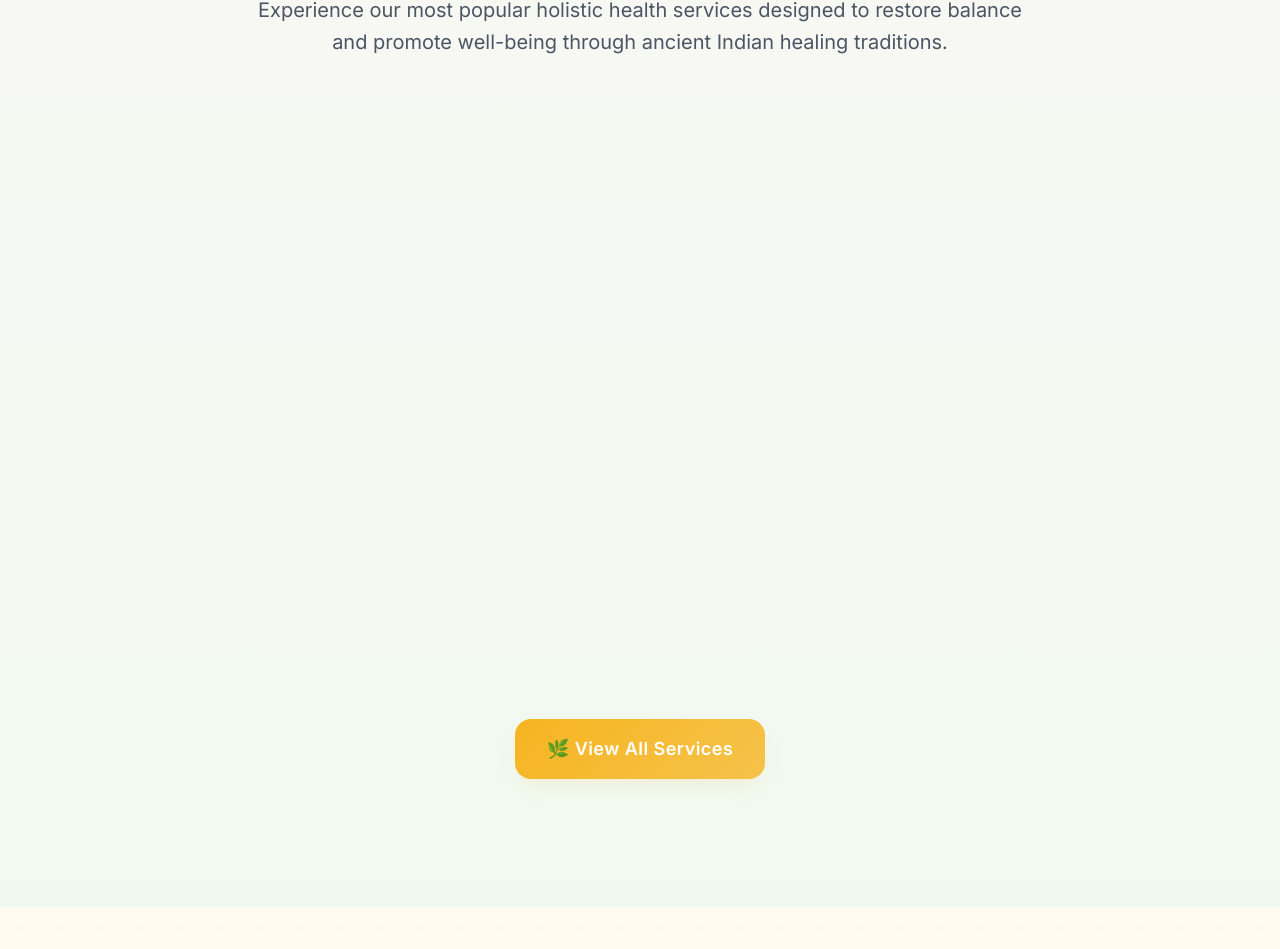
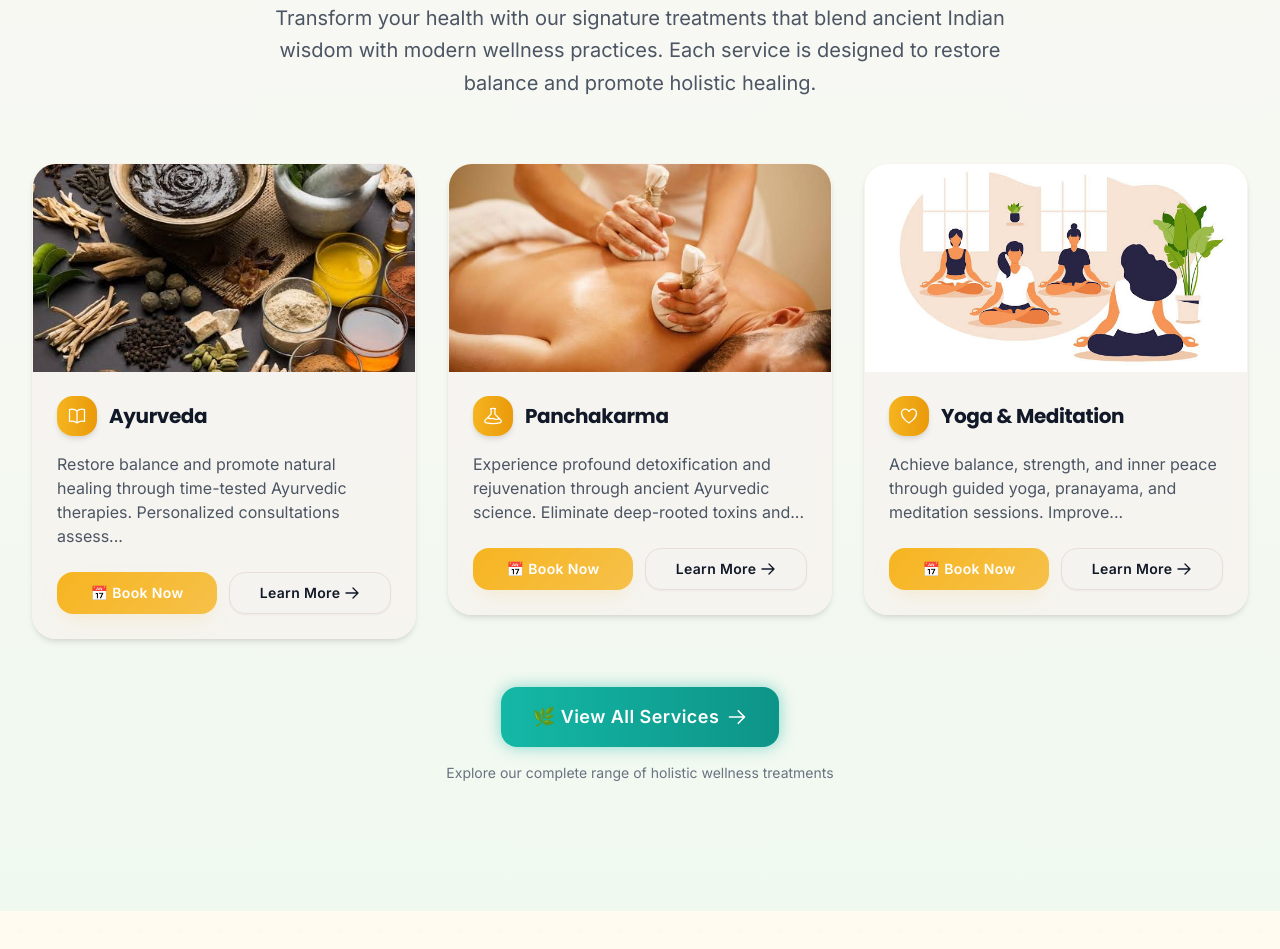
Before and after one commit to naman3824/ayurshuddhiwellness, a Next.js app: page /en-IN in a window 1280 px wide. Shown: the part 1017-1966 px from the top of the page. Built offline with nearby package versions, Linux system fonts and the light colour scheme.

Commit message:
bug fixes

```diff
--- a/app/[lang]/page.jsx
+++ b/app/[lang]/page.jsx
@@ -1,30 +1,29 @@
 import Link from 'next/link'
-import ServiceCard from '../../components/ServiceCard'
+import FeaturedServiceCard from '../../components/FeaturedServiceCard'
 import { MandalaPattern } from '../../components/MandalaDecoration'
 
-// Featured services for the homepage - moved to the component for dynamic language routing
-const getServices = (lang) => [
+// Featured services for the homepage - optimized for card display
+const getFeaturedServices = (lang) => [
   {
     name: 'Ayurveda',
-    description: 'Our Ayurveda services are designed to restore balance and promote natural healing through time-tested therapies and personalized care. We offer Ayurvedic consultations to understand your unique body constitution (Prakriti), followed by customized treatments and herbal remedies.',
-    detailedDescription: 'Ayurveda, the "science of life," is one of the world\'s oldest holistic healing systems. At Ayur Shuddhi Wellness, we practice authentic Ayurvedic principles that have been refined over thousands of years. Our comprehensive Ayurveda services include:\n\n1. **Personalized Consultation**: Our experienced practitioners assess your unique constitution (Prakriti) and current imbalances (Vikriti) through traditional diagnostic methods including pulse, tongue, and facial diagnosis.\n\n2. **Customized Treatment Plans**: Based on your consultation, we create individualized wellness programs that may include dietary recommendations, lifestyle modifications, herbal formulations, and therapeutic treatments.\n\n3. **Specialized Therapies**: Experience our range of traditional Ayurvedic therapies including Abhyanga (oil massage), Shirodhara (forehead oil flow), Swedana (herbal steam), and more.',
-    href: `services/ayurveda`,
+    description: 'Restore balance and promote natural healing through time-tested Ayurvedic therapies. Personalized consultations assess your unique constitution for customized treatments.',
+    href: 'services/ayurveda',
     image: '/images/services/ayurveda.JPG',
     iconName: 'leaf',
   },
   {
     name: 'Panchakarma',
-    description: 'Our Panchakarma services offer a profound detoxification and rejuvenation experience based on the ancient science of Ayurveda. Designed to eliminate deep-rooted toxins and restore balance to the body\'s doshas, our treatments include Abhyanga (therapeutic oil massage), Shirodhara, and more.',
-    href: `services/panchakarma`,
+    description: 'Experience profound detoxification and rejuvenation through ancient Ayurvedic science. Eliminate deep-rooted toxins and restore dosha balance with therapeutic treatments.',
+    href: 'services/panchakarma',
     image: '/images/services/panchakarma.JPG',
     iconName: 'flask',
   },
   {
-    name: 'Yoga, Pranayama, and Meditation',
-    description: 'Our services in Yoga, Pranayama, and Meditation are designed to bring balance, strength, and inner peace to your daily life. We offer guided yoga sessions that improve flexibility, posture, and physical health, while Pranayama helps enhance mental clarity.',
-    href: `services/yoga-meditation`,
+    name: 'Yoga & Meditation',
+    description: 'Achieve balance, strength, and inner peace through guided yoga, pranayama, and meditation sessions. Improve flexibility, posture, and mental clarity naturally.',
+    href: 'services/yoga-pranayama-and-meditation',
     image: '/images/services/Yoga_Pranayama_Meditation.JPG',
-    iconName: 'globe',
+    iconName: 'heart',
   },
 ];
 
@@ -34,7 +33,7 @@ export const metadata = {
 }
 
 export default function HomePage({ params }) {
-  const featuredServices = getServices(params.lang);
+  const featuredServices = getFeaturedServices(params.lang);
 
   return (
     <div className="bg-gradient-to-br from-ivory-100 via-ivory-50 to-sage-50 dark:bg-gradient-to-br dark:from-gray-900 dark:via-gray-800 dark:to-gray-900">
@@ -62,45 +61,54 @@ export default function HomePage({ params }) {
       {/* Our Services section with Indian-inspired design */}
       <div className="relative bg-gradient-to-b from-ivory-50 to-sage-50 dark:from-gray-900 dark:to-gray-800 section-padding">
         <div className="mx-auto max-w-7xl container-padding">
-          <div className="mx-auto max-w-3xl lg:text-center mb-20">
-            <span className="inline-flex items-center rounded-full bg-gradient-to-r from-accent-100 to-primary-100 px-4 py-2 text-sm font-semibold text-accent-700 ring-1 ring-inset ring-accent-200/50 mb-6 shadow-soft fade-scale" style={{ animationDelay: '100ms' }}>
-              ⚡ Our Healing Services
+          <div className="mx-auto max-w-4xl lg:text-center mb-16">
+            <span className="inline-flex items-center rounded-full bg-gradient-to-r from-accent-100 to-primary-100 px-4 py-2 text-sm font-semibold text-accent-700 ring-1 ring-inset ring-accent-200/50 mb-8 shadow-soft fade-scale" style={{ animationDelay: '100ms' }}>
+              ✨ Featured Services
             </span>
-            <h2 className="section-title staggered-fade" style={{ animationDelay: '200ms' }}>
-              Discover Our Wellness Offerings
+            <h2 className="text-4xl font-display font-bold tracking-tight text-gradient-indian sm:text-5xl mb-6 staggered-fade" style={{ animationDelay: '200ms' }}>
+              Our Most Popular Wellness Services
             </h2>
-            <p className="mt-8 text-xl leading-relaxed text-gray-600 dark:text-gray-300 staggered-fade" style={{ animationDelay: '300ms' }}>
-              Experience our most popular holistic health services designed to restore balance and promote well-being
-              through ancient Indian healing traditions.
+            <p className="text-xl leading-relaxed text-gray-600 dark:text-gray-300 staggered-fade max-w-3xl mx-auto" style={{ animationDelay: '300ms' }}>
+              Transform your health with our signature treatments that blend ancient Indian wisdom with modern wellness practices.
+              Each service is designed to restore balance and promote holistic healing.
             </p>
           </div>
 
           {/* Featured services grid */}
-          <div className="grid grid-cols-1 md:grid-cols-3 gap-8 lg:gap-12">
+          <div className="grid grid-cols-1 md:grid-cols-2 lg:grid-cols-3 gap-6 md:gap-8 max-w-7xl mx-auto">
             {featuredServices.map((service, index) => (
-              <div key={service.name} className="fade-in-up" style={{ animationDelay: `${index * 200}ms` }}>
-                <ServiceCard
-                  id={`featured-service-${index}`}
+              <div
+                key={service.name}
+                className="staggered-fade hover:scale-[1.02] transition-transform duration-300"
+                style={{ animationDelay: `${index * 150}ms` }}
+              >
+                <FeaturedServiceCard
                   title={service.name}
                   description={service.description}
-                  detailedDescription={service.detailedDescription}
                   image={service.image}
                   iconName={service.iconName}
-                  href={`/${params.lang}/${service.href}`}
+                  href={service.href}
+                  lang={params.lang}
                 />
               </div>
             ))}
           </div>
 
           {/* View All Services button */}
-          <div className="mt-16 text-center">
+          <div className="mt-12 text-center">
             <Link
               href={`/${params.lang}/services`}
-              className="btn btn-primary text-lg px-8 py-4 hover-scale staggered-fade"
-              style={{ animationDelay: '800ms' }}
+              className="inline-flex items-center gap-2 btn btn-accent text-lg px-8 py-4 hover-scale staggered-fade group shadow-glow-teal"
+              style={{ animationDelay: '500ms' }}
             >
-              🌿 View All Services
+              <span>🌿 View All Services</span>
+              <svg className="w-5 h-5 transition-transform duration-300 group-hover:translate-x-1" fill="none" stroke="currentColor" viewBox="0 0 24 24">
+                <path strokeLinecap="round" strokeLinejoin="round" strokeWidth={2} d="M13.5 4.5L21 12m0 0l-7.5 7.5M21 12H3" />
+              </svg>
             </Link>
+            <p className="mt-4 text-sm text-gray-500 dark:text-gray-400 staggered-fade" style={{ animationDelay: '600ms' }}>
+              Explore our complete range of holistic wellness treatments
+            </p>
           </div>
         </div>
       </div>
--- a/app/globals.css
+++ b/app/globals.css
@@ -121,7 +121,13 @@
   }
 
   ::selection {
-    @apply bg-primary-200 text-primary-900 dark:bg-primary-800 dark:text-primary-100;
+    background-color: rgba(30, 120, 90, 0.3);
+    color: inherit;
+  }
+
+  ::-moz-selection {
+    background-color: rgba(30, 120, 90, 0.3);
+    color: inherit;
   }
 
   /* Enhanced focus styles for accessibility */
@@ -159,6 +165,10 @@
 
   .btn-accent {
     @apply bg-gradient-teal text-white shadow-soft hover:shadow-glow-teal focus:ring-accent-500 transform hover:scale-[1.02] active:scale-[0.98] transition-all duration-300;
+  }
+
+  .btn-outline {
+    @apply bg-transparent text-gray-700 dark:text-gray-300 border-2 border-gray-300 dark:border-gray-600 hover:bg-gray-50 dark:hover:bg-gray-800 hover:border-gray-400 dark:hover:border-gray-500 focus:ring-gray-500 transform hover:scale-[1.02] active:scale-[0.98] transition-all duration-300;
   }
 
   .card {
--- /dev/null
+++ b/components/FeaturedServiceCard.jsx
@@ -0,0 +1,108 @@
+'use client';
+
+import Image from 'next/image';
+import Link from 'next/link';
+
+// Icon components map
+const icons = {
+  leaf: (props) => (
+    <svg {...props} xmlns="http://www.w3.org/2000/svg" fill="none" viewBox="0 0 24 24" strokeWidth={1.5} stroke="currentColor">
+      <path strokeLinecap="round" strokeLinejoin="round" d="M12 6.042A8.967 8.967 0 0 0 6 3.75c-1.052 0-2.062.18-3 .512v14.25A8.987 8.987 0 0 1 6 18c2.305 0 4.408.867 6 2.292m0-14.25a8.966 8.966 0 0 1 6-2.292c1.052 0 2.062.18 3 .512v14.25A8.987 8.987 0 0 0 18 18a8.967 8.967 0 0 0-6 2.292m0-14.25v14.25" />
+    </svg>
+  ),
+  flask: (props) => (
+    <svg {...props} xmlns="http://www.w3.org/2000/svg" fill="none" viewBox="0 0 24 24" strokeWidth={1.5} stroke="currentColor">
+      <path strokeLinecap="round" strokeLinejoin="round" d="M9.75 3.104v5.714a2.25 2.25 0 0 1-.659 1.591L5 14.5M9.75 3.104c-.251.023-.501.05-.75.082m.75-.082a24.301 24.301 0 0 1 4.5 0m0 0v5.714c0 .597.237 1.17.659 1.591L19.8 15.3M14.25 3.104c.251.023.501.05.75.082M19.8 15.3l-1.57.393A9.065 9.065 0 0 1 12 15a9.065 9.065 0 0 1-6.23-.693L5 14.5m14.8.8 1.402 1.402c1.232 1.232.65 3.318-1.067 3.611A48.309 48.309 0 0 1 12 21c-2.773 0-5.491-.235-8.135-.687-1.718-.293-2.3-2.379-1.067-3.61L5 14.5" />
+    </svg>
+  ),
+  globe: (props) => (
+    <svg {...props} xmlns="http://www.w3.org/2000/svg" fill="none" viewBox="0 0 24 24" strokeWidth={1.5} stroke="currentColor">
+      <path strokeLinecap="round" strokeLinejoin="round" d="M6.115 5.19l.319 1.913A6 6 0 008.11 10.36L9.75 12l-.387.775c-.217.433-.132.956.21 1.298l1.348 1.348c.21.21.329.497.329.795v1.089c0 .426.24.815.622 1.006l.153.076c.433.217.956.132 1.298-.21l.723-.723a8.7 8.7 0 002.288-4.042 1.087 1.087 0 00-.358-1.099l-1.33-1.108c-.251-.21-.582-.299-.905-.245l-1.17.195a1.125 1.125 0 01-.98-.314l-.295-.295a1.125 1.125 0 010-1.591l.13-.132a1.125 1.125 0 011.3-.21l.603.302a.809.809 0 001.086-1.086L14.25 7.5l1.256-.837a4.5 4.5 0 001.528-1.732l.146-.292M6.115 5.19A9 9 0 1017.18 4.64M6.115 5.19A8.965 8.965 0 0112 3c1.929 0 3.716.607 5.18 1.64" />
+    </svg>
+  ),
+  heart: (props) => (
+    <svg {...props} xmlns="http://www.w3.org/2000/svg" fill="none" viewBox="0 0 24 24" strokeWidth={1.5} stroke="currentColor">
+      <path strokeLinecap="round" strokeLinejoin="round" d="M21 8.25c0-2.485-2.099-4.5-4.688-4.5-1.935 0-3.597 1.126-4.312 2.733-.715-1.607-2.377-2.733-4.313-2.733C5.1 3.75 3 5.765 3 8.25c0 7.22 9 12 9 12s9-4.78 9-12z" />
+    </svg>
+  ),
+};
+
+export default function FeaturedServiceCard({
+  title,
+  description,
+  image,
+  iconName,
+  href,
+  learnMoreHref,
+  lang = 'en-IN'
+}) {
+  // Get the icon component based on the icon name
+  const IconComponent = iconName && icons[iconName] ? icons[iconName] : null;
+
+  // Truncate description to approximately 2 lines (roughly 120 characters)
+  const truncatedDescription = description.length > 120
+    ? description.substring(0, 120).replace(/\s+\S*$/, '') + '...'
+    : description;
+
+  return (
+    <div className="group relative bg-ivory-100/80 dark:bg-gray-800/80 backdrop-blur-sm rounded-2xl shadow-soft hover:shadow-warm transition-all duration-500 transform hover:translate-y-[-8px] border border-primary-100/20 dark:border-gray-700/50 overflow-hidden">
+      {/* Service Image */}
+      <div className="relative w-full h-48 sm:h-52 overflow-hidden">
+        <Image
+          src={image}
+          alt={title}
+          fill
+          sizes="(max-width: 640px) 100vw, (max-width: 768px) 50vw, (max-width: 1024px) 33vw, 25vw"
+          className="object-cover transition-transform duration-500 group-hover:scale-110"
+          priority={false}
+        />
+        {/* Gradient overlay */}
+        <div className="absolute inset-0 bg-gradient-to-t from-black/20 via-transparent to-transparent opacity-0 group-hover:opacity-100 transition-opacity duration-300"></div>
+      </div>
+
+      {/* Card Content */}
+      <div className="p-6 flex flex-col h-full">
+        {/* Icon and Title */}
+        <div className="flex items-center gap-3 mb-4">
+          {IconComponent && (
+            <div className="flex h-10 w-10 items-center justify-center rounded-xl bg-gradient-saffron text-white shadow-soft group-hover:shadow-glow transition-all duration-300 group-hover:scale-110">
+              <IconComponent className="h-5 w-5" aria-hidden="true" />
+            </div>
+          )}
+          <h3 className="text-xl font-display font-bold text-gray-900 dark:text-white leading-tight">
+            {title}
+          </h3>
+        </div>
+
+        {/* Description */}
+        <p className="text-gray-600 dark:text-gray-300 leading-relaxed mb-6 flex-grow text-sm sm:text-base">
+          {truncatedDescription}
+        </p>
+
+        {/* Action Buttons */}
+        <div className="flex flex-col sm:flex-row gap-3 mt-auto">
+          <Link
+            href={`/book?service=${encodeURIComponent(title)}`}
+            className="flex-1 btn btn-primary text-center py-2.5 px-4 text-sm font-semibold rounded-xl hover-scale focus:outline-none focus:ring-2 focus:ring-primary-500 focus:ring-offset-2"
+            aria-label={`Book ${title} service`}
+          >
+            📅 Book Now
+          </Link>
+          <Link
+            href={learnMoreHref || `/${lang}/${href}`}
+            className="flex-1 btn btn-secondary text-center py-2.5 px-4 text-sm font-semibold rounded-xl hover-scale focus:outline-none focus:ring-2 focus:ring-secondary-500 focus:ring-offset-2 group/link"
+            aria-label={`Learn more about ${title}`}
+          >
+            Learn More
+            <svg className="inline-block w-4 h-4 ml-1 transition-transform duration-300 group-hover/link:translate-x-1" fill="none" stroke="currentColor" viewBox="0 0 24 24">
+              <path strokeLinecap="round" strokeLinejoin="round" strokeWidth={2} d="M13.5 4.5L21 12m0 0l-7.5 7.5M21 12H3" />
+            </svg>
+          </Link>
+        </div>
+      </div>
+
+      {/* Hover effect overlay */}
+      <div className="absolute inset-0 bg-gradient-to-br from-primary-500/5 via-transparent to-accent-500/5 opacity-0 group-hover:opacity-100 transition-opacity duration-500 pointer-events-none"></div>
+    </div>
+  );
+}
```
Also changed, not shown: components/Footer.jsx (+4 -4 lines), app/[lang]/services/page.jsx (indentation only).
